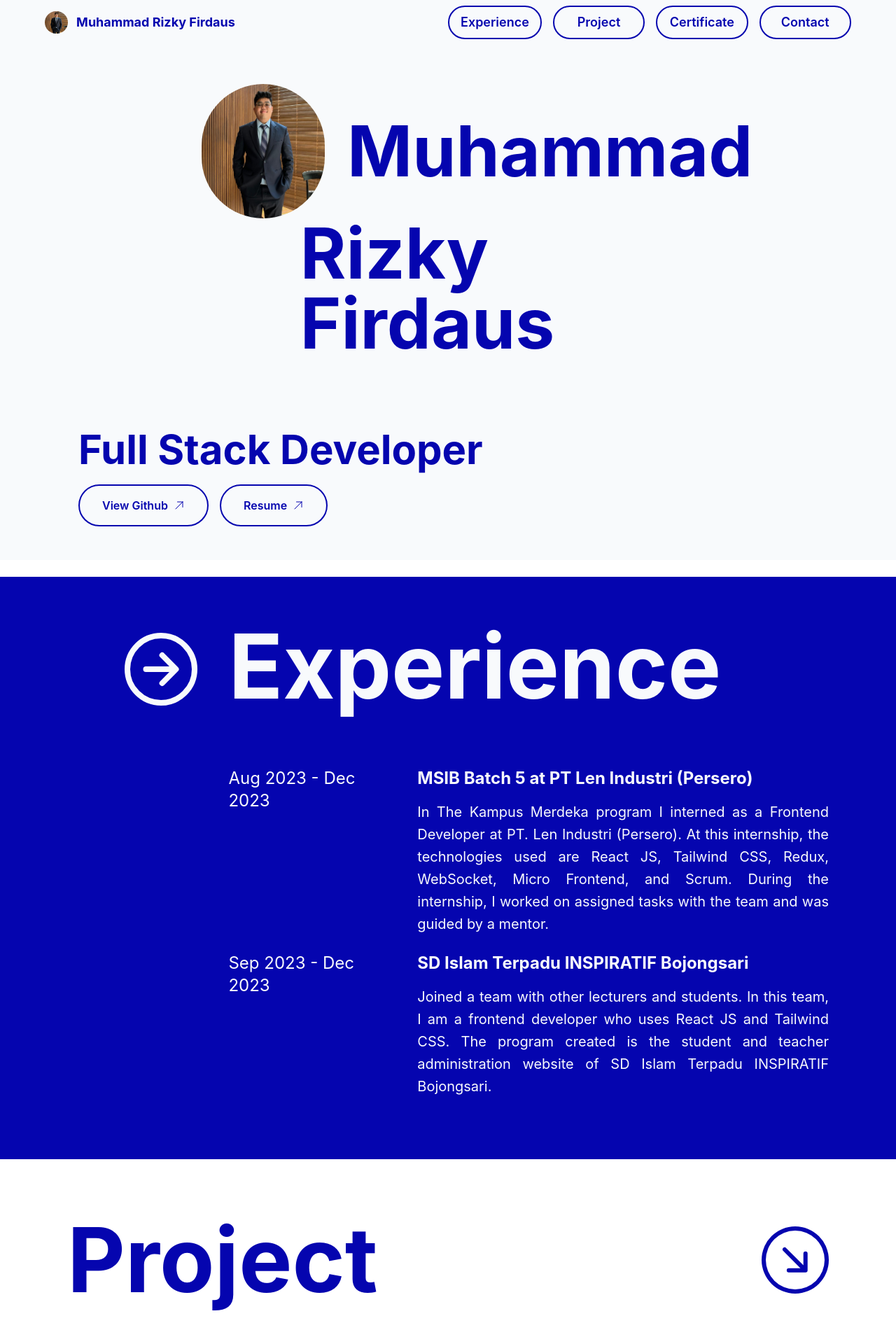
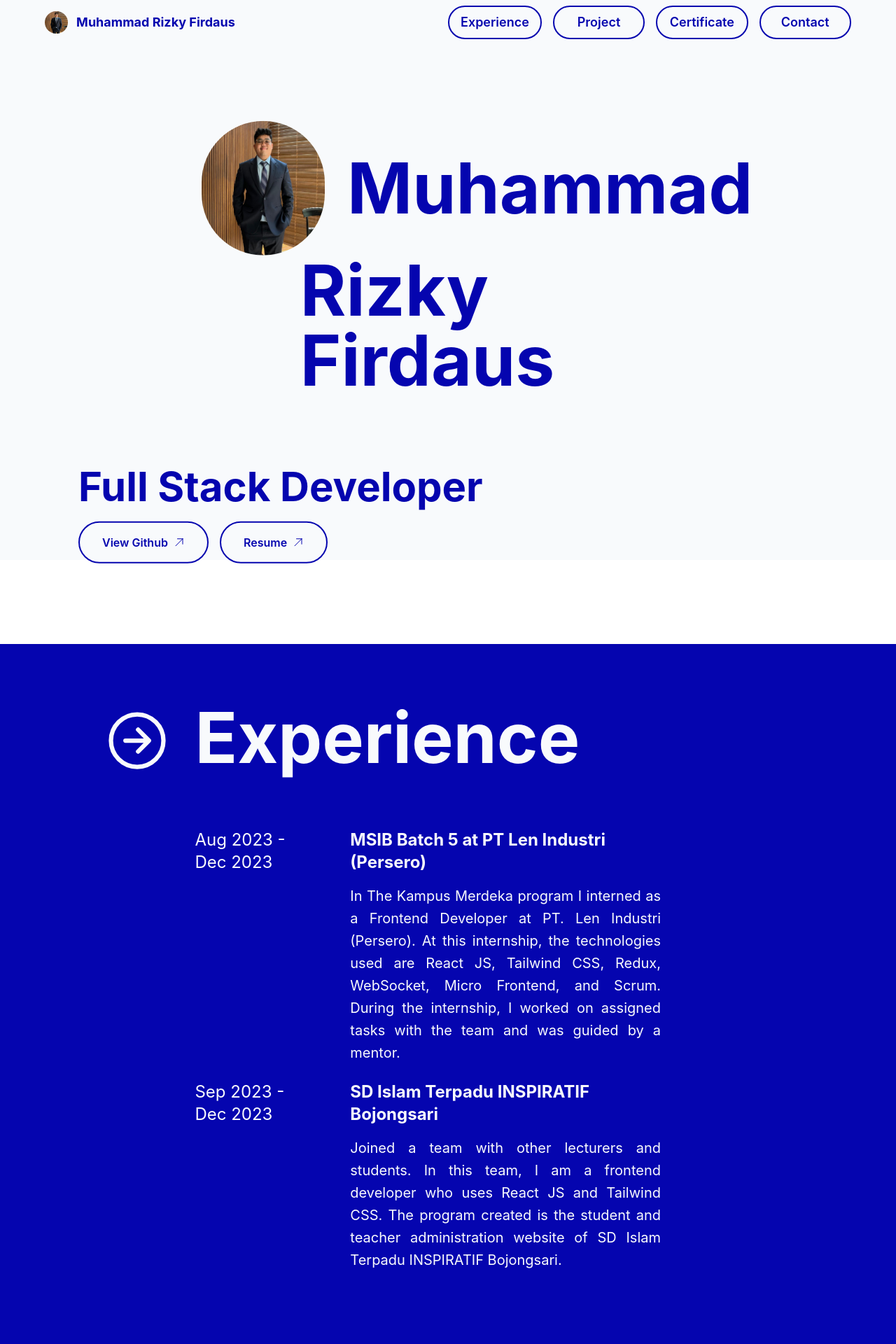
Before and after one commit to rizkyfirds/My_Portfolio, a React (Create React App) app: page / in a window 1280 px wide. Shown: the top 1920 px of the page at 70% size. Built offline with nearby package versions, Linux system fonts and the light colour scheme.

Commit message:
updated paralax

```diff
--- a/package.json
+++ b/package.json
@@ -11,6 +11,7 @@
     "react-icons": "^5.0.1",
     "react-player": "^2.15.1",
     "react-scripts": "5.0.1",
+    "react-scroll-parallax": "^3.4.5",
     "tailwindcss": "^3.4.1",
     "web-vitals": "^2.1.4"
   },
--- a/src/App.js
+++ b/src/App.js
@@ -1,13 +1,14 @@
-import React, { useState, useEffect, useRef } from 'react';
-import './index.css';
-import './App.css';
+import React, { useState, useEffect, useRef } from "react";
+import { Parallax, ParallaxProvider } from "react-scroll-parallax";
+import "./index.css";
+import "./App.css";
 import { BiSolidToTop } from "react-icons/bi";
-import Header from '../src/components/header/Header.js';
-import Headbar from './components/headbar/Headbar.js';
-import ExperienceBdoy from './components/experienceBody/ExperienceBody.js';
-import ProjectBody from './components/project/ProjectBody.js';
-import CertificateBody from './components/certificateBody/CertificateBody.js';
-import FooterBody from './components/footer/FooterBody.js';
+import Header from "../src/components/header/Header.js";
+import Headbar from "./components/headbar/Headbar.js";
+import ExperienceBody from "./components/experienceBody/ExperienceBody.js";
+import ProjectBody from "./components/project/ProjectBody.js";
+import CertificateBody from "./components/certificateBody/CertificateBody.js";
+import FooterBody from "./components/footer/FooterBody.js";
 
 function App() {
   const [experienceStat, isExperienceStat] = useState(false);
@@ -26,36 +27,37 @@ function App() {
       setShowScrollButton(window.scrollY === 0 ? false : true);
     };
 
-    window.addEventListener('scroll', handleScroll);
+    window.addEventListener("scroll", handleScroll);
 
     return () => {
-      window.removeEventListener('scroll', handleScroll);
+      window.removeEventListener("scroll", handleScroll);
     };
   }, []);
 
   useEffect(() => {
     if (experienceStat) {
-      experienceRef.current.scrollIntoView({ behavior: 'smooth' });
+      experienceRef.current.scrollIntoView({ behavior: "smooth" });
       isExperienceStat(false);
     } else if (projectStat) {
-      projectRef.current.scrollIntoView({ behavior: 'smooth' });
+      projectRef.current.scrollIntoView({ behavior: "smooth" });
       isProjectStat(false);
     } else if (certificateeStat) {
-      certificateRef.current.scrollIntoView({ behavior: 'smooth' });
+      certificateRef.current.scrollIntoView({ behavior: "smooth" });
       isCertificateeStat(false);
     } else if (contactStat) {
-      contactRef.current.scrollIntoView({ behavior: 'smooth' });
+      contactRef.current.scrollIntoView({ behavior: "smooth" });
       isContactStat(false);
     }
   }, [experienceStat, projectStat, certificateeStat, contactStat]);
 
   const handleMoveToTop = () => {
-    window.scrollTo({ top: 0, behavior: 'smooth' });
+    window.scrollTo({ top: 0, behavior: "smooth" });
   };
 
   return (
-    <div className='h-screen w-full font-inter relative bg-white'>
-      <div className='fixed top-0 z-20 w-full h-16 bg-white'>
+    <ParallaxProvider>
+      <div className="h-screen w-full font-inter relative bg-white">
+        <div className="fixed top-0 z-20 w-full h-16 bg-white">
           <Headbar
             exp={experienceStat}
             isExp={isExperienceStat}
@@ -67,30 +69,42 @@ function App() {
             isCont={isContactStat}
           />
         </div>
-      <div className='h-fit md:mx-[80px] py-12 lg:py-[64px]'>
-        <Header/>
+        <Parallax speed={20} translateY={["-200px", "180px"]} className="z-0">
+          <div className="h-fit md:mx-[80px] py-12 lg:py-[84px]">
+            <Header />
           </div>
-      <div className='h-fit w-full bg-blue md:px-[80px] py-12 lg:py-[64px]' ref={experienceRef}>
-        <ExperienceBdoy/>
+        </Parallax>
+        <div
+          className="h-fit w-full bg-blue md:px-[80px] py-12 lg:py-[84px] z-10 relative"
+          ref={experienceRef}
+        >
+          <ExperienceBody />
         </div>
-      <div className='h-fit md:mx-[80px] py-12 lg:py-[64px]' ref={projectRef}>
-        <ProjectBody/>
+        <div className="h-fit md:mx-[80px] py-12 lg:py-[64px]" ref={projectRef}>
+          <ProjectBody />
         </div>
-      <div className='h-fit md:mx-[80px] py-12 lg:py-[64px]' ref={certificateRef}>
-        <CertificateBody/>
+        <div
+          className="h-fit md:mx-[80px] py-12 lg:py-[64px]"
+          ref={certificateRef}
+        >
+          <CertificateBody />
         </div>
-      <div className='h-fit bg-blue md:px-14 py-12 lg:py-[64px]' ref={contactRef}>
-        <FooterBody/>
+        <div
+          className="h-fit bg-blue md:px-14 py-12 lg:py-[84px]"
+          ref={contactRef}
+        >
+          <FooterBody />
         </div>
         {showScrollButton && (
           <button
             className="fixed bottom-8 right-8 z-10 bg-blue rounded-full shadow-xl p-4 text-white animate-bounce"
             onClick={handleMoveToTop}
           >
-          <BiSolidToTop className='text-xl ' />
+            <BiSolidToTop className="text-xl " />
           </button>
         )}
       </div>
+    </ParallaxProvider>
   );
 }
 
--- a/src/components/button/HoverImg.js
+++ b/src/components/button/HoverImg.js
@@ -46,7 +46,7 @@ export default function HoverImg({ company, desc, titleImg }) {
       </div>
       {isModalOpen && (
         <div className="fixed inset-0 flex items-center justify-center z-50 bg-blue/50">
-          <div className="relative flex items-center justify-center bg-blue/90 border-white border-2 rounded-xl p-4 w-1/2 h-3/4">
+          <div className="relative flex items-center justify-center bg-blue/90 border-white border-2 rounded-xl p-4 h-1/2 lg:h-3/4">
             <button
               onClick={handleCloseModal}
               className="absolute top-0 right-0 m-2 text-xl font-bold text-white"
--- a/src/components/certificateBody/CertificateBody.js
+++ b/src/components/certificateBody/CertificateBody.js
@@ -8,7 +8,7 @@ export default function CertificateBody() {
   return (
     <div className="m-4">
       <div className="flex text-blue justify-between mb-6 md:mb-20">
-        <p className="text-3xl md:text-6xl lg:text-9xl font-bold ">Certificate</p>
+        <p className="text-3xl md:text-6xl lg:text-[100px] font-bold ">Certificate</p>
         <BsArrowDownRightCircle className="hidden lg:flex md:text-6xl lg:text-8xl my-auto" />
       </div>
       <div className="h-full w-full overflow-x-auto snap-x mt-2 md:mt-6 lg:mt-14 md:mb-9 bg-scroll-blue">
--- a/src/components/experienceBody/ExperienceBody.js
+++ b/src/components/experienceBody/ExperienceBody.js
@@ -5,10 +5,10 @@ export default function ExperienceBody() {
   return (
     <div className="flex h-full gap-4 overflow-y-auto">
       <div className="hidden md:flex w-1/6 md:w-1/5 justify-end">
-        <IoArrowForwardCircleOutline className="text-3xl md:text-6xl lg:text-9xl text-white mt-1"/>
+        <IoArrowForwardCircleOutline className="text-3xl md:text-6xl lg:text-[100px] text-white mt-1"/>
       </div>
-      <div className="md:w-4/5 mx-4">
-        <p className="text-3xl md:text-6xl lg:text-9xl mb-6 md:mb-20 text-white font-bold">Experience</p>
+      <div className="md:w-4/5 sm:mx-4  md:mx-4 lg:mr-64">
+        <p className="text-3xl md:text-6xl lg:text-[100px] mb-6 md:mb-20 text-white font-bold">Experience</p>
         <div className="gap-y-10">
           <TextExperience
             date={"Aug 2023 - Dec 2023"}
--- a/src/components/footer/FooterBody.js
+++ b/src/components/footer/FooterBody.js
@@ -5,12 +5,12 @@ import { FiGithub } from "react-icons/fi";
 export default function FooterBody() {
 
   return (
-    <div className="lg:flex gap-4 mx-4 my-2 bg-blue">
-      <div className="text-4xl md:text-6xl lg:text-9xl font-bold text-white mb-8">
+    <div className="lg:flex lg:justify-between gap-4 mx-4 lg:mx-40 my-2 bg-blue">
+      <div className="text-4xl md:text-6xl lg:text-[100px] font-bold text-white mb-8">
         <p>Let's Work</p>
         <p className="">Together</p>
       </div>
-      <div className=" p-4 rounded-lg bg-navy bg-opacity-20 m-auto">
+      <div className="p-4 rounded-lg bg-navy bg-opacity-20 ">
           <p className="text-xl md:text-2xl lg:text-3xl font-semibold text-white">
             Connect Social Media
           </p>
--- a/src/components/header/Header.js
+++ b/src/components/header/Header.js
@@ -4,7 +4,7 @@ import ButtonHoverBlue from "../button/ButtonHoverBlue";
 
 export default function Header() {
   return (
-    <div className="mt-14 px-4 sm:px-6 lg:px-8">
+    <div className="mt-28 px-4 sm:px-6 lg:px-8">
       <div className="lg:flex justify-center lg:grid grid-cols-12">
         <img
           src={Profile}
--- a/src/components/project/ProjectBody.js
+++ b/src/components/project/ProjectBody.js
@@ -10,12 +10,12 @@ export default function ProjectBody() {
   return (
     <div className="m-4">
       <div className="flex text-blue justify-between mb-6 md:mb-[64px]">
-        <p className="text-3xl md:text-6xl lg:text-9xl font-bold">Project</p>
-        <BsArrowDownRightCircle className="hidden lg:flex md:text-6xl lg:text-8xl my-auto" />
+        <p className="text-3xl md:text-6xl lg:text-[100px] font-bold">Project</p>
+        <BsArrowDownRightCircle className="hidden lg:flex md:text-6xl lg:text-[90px] my-auto" />
       </div>
       <div className="md:mb-9">
-        <div className="md:flex md:gap-4">
-          <div className="md:w-1/2 p-7 rounded-3xl bg-blue mb-4">
+        <div className="md:flex md:gap-8">
+          <div className="md:w-1/2 p-7 rounded-3xl bg-blue mb-8">
             <ProjectText
               label={
                 "Administration Website of SD Islam Terpadu INSPIRATIF Bojongsari"
@@ -30,7 +30,7 @@ export default function ProjectBody() {
                 className="md:w-auto w-full h-full"
               />
           </div>
-          <div className="md:w-1/2 p-7 rounded-3xl bg-blue mb-4">
+          <div className="md:w-1/2 p-7 rounded-3xl bg-blue mb-8">
             <ProjectText
               label={"My Portfolio"}
               desc={"This portfolio was built using React.js and Tailwind CSS."}
@@ -45,8 +45,8 @@ export default function ProjectBody() {
             />
           </div>
         </div>
-        <div className="md:flex gap-4">
-          <div className=" md:w-1/2 p-7 rounded-3xl bg-blue mb-4">
+        <div className="md:flex gap-8">
+          <div className=" md:w-1/2 p-7 rounded-3xl bg-blue mb-8">
             <ProjectText
               label={"Drink RL"}
               desc={
@@ -62,7 +62,7 @@ export default function ProjectBody() {
               className="rounded-3xl border-blue p-1 border-4"
             />
           </div>
-          <div className="md:w-1/2 p-7 rounded-3xl bg-blue mb-4">
+          <div className="md:w-1/2 p-7 rounded-3xl bg-blue mb-8">
             <ProjectText
               label={"Portfolio Salsabila"}
               desc={
--- a/src/components/project/ProjectText.js
+++ b/src/components/project/ProjectText.js
@@ -23,7 +23,7 @@ export default function ProjectText({
             target="_blank"
             rel="noopener noreferrer"
             className={`${
-              gitLogo ? "relative h-fit p-2 rounded-full border-2" : "hidden"
+              gitLogo ? "relative h-fit p-2 rounded-full border-2 hover:bg-white hover:text-blue md:hover:scale-110 transition-transform hover:font-semibold" : "hidden"
             }`}
           >
             <FaExternalLinkAlt className="text-sm md:text-xl lg:text-2xl" />
@@ -34,11 +34,11 @@ export default function ProjectText({
             rel="noopener noreferrer"
             className={`${
               gitLogo
-                ? "relative h-fit p-2 rounded-full border-2"
+                ? "relative h-fit p-2 rounded-full border-2 hover:bg-white hover:text-blue md:hover:scale-110 transition-transform hover:font-semibold"
                 : "hidden"
             }`}
           >
-            <FiGithub className="text-sm md:text-xl lg:text-2xl" />
+            <FiGithub className="text-sm md:text-xl lg:text-2xl " />
           </a>
         </div>
       </div>
```
Also changed, not shown: 1 other file (tests, documents, lock files or other folders). Lines whose indentation alone changed are shown as unchanged.
